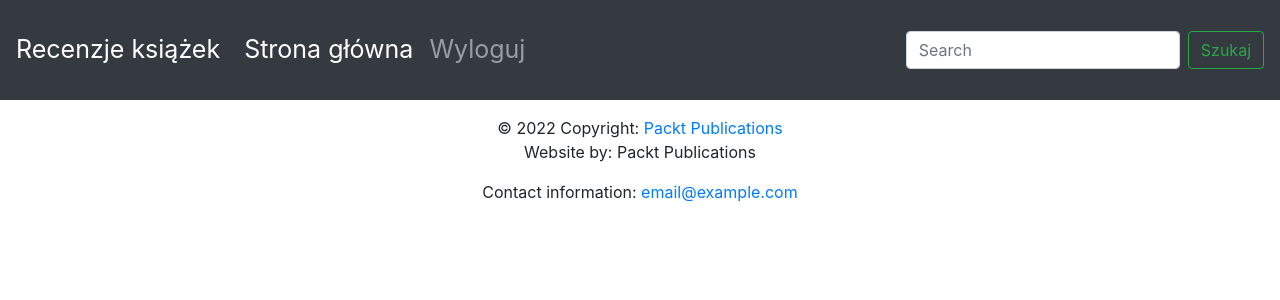
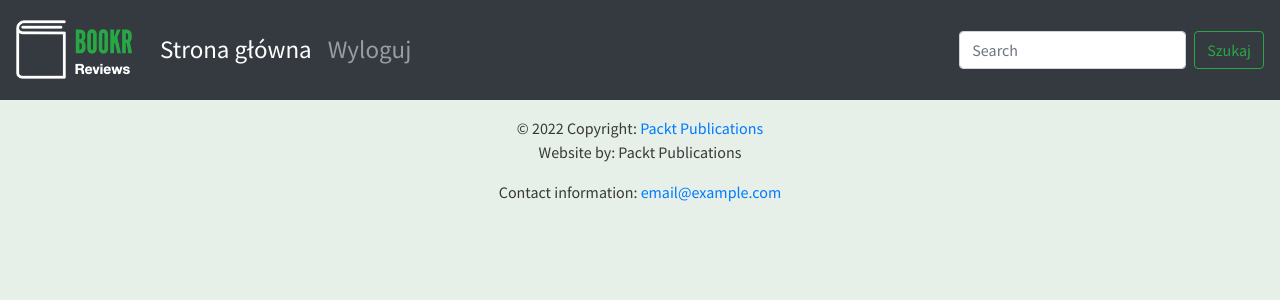
Before and after one commit to lukwac123/bookr, a Django app: page /books/ in a window 1280 px wide. Shown: the top 300 px of the page. Run offline with Django 5.2, Linux system fonts and the light colour scheme; data that the repository does not hold is empty; some libraries are stand-ins or nearby versions.

Commit message:
Dodanie logo oraz styli css

```diff
--- a/bookr/settings.py
+++ b/bookr/settings.py
@@ -123,3 +123,5 @@ STATIC_URL = 'static/'
 # https://docs.djangoproject.com/en/5.1/ref/settings/#default-auto-field
 
 DEFAULT_AUTO_FIELD = 'django.db.models.BigAutoField'
+
+STATICFILES_DIRS = [os.path.join(BASE_DIR, 'static')]
--- a/reviews/templates/reviews/base.html
+++ b/reviews/templates/reviews/base.html
@@ -1,59 +1,4 @@
-<!DOCTYPE html>
-<html lang="en">
-    <head>
-        <meta charset="UTF-8">
-        <meta name="viewport" content="width=device-width, initial-scale=1.0">
+{% extends "base.html" %}
+{% load static %}
 
-        <!-- Bootstrap CSS -->
-        <link rel="stylesheet" href="https://stackpath.bootstrapcdn.com/bootstrap/4.4.1/css/bootstrap.min.css" integrity="sha384-Vkoo8x4CGsO3+Hhxv8T/Q5PaXtkKtu6ug5TOeNV6gBiFeWPGFN9MuhOf23Q9Ifjh" crossorigin="anonymous">
-
-        <link rel="stylesheet" href="https://cdnjs.cloudflare.com/ajax/libs/font-awesome/4.7.0/css/font-awesome.min.css">
-
-        <title>Recenzje książek</title>
-        <style type="text/css">
-            .navbar {
-            min-height: 100px;
-            font-size: 25px;
-            }
-            .navbar-brand {
-            font-size: 25px;
-            }
-        </style>
-
-    </head>
-    <body>
-        <nav class="navbar navbar-expand-sm navbar-dark bg-dark sticky-top">
-            <a class="navbar-brand" href="/books/">Recenzje książek</a>
-            <button class="navbar-toggler" type="button" data-toggle="collapse" data-target="#navbarSupportedContent" aria-controls="navbarSupportedContent" aria-expanded="false" aria-label="Toggle navigation">
-                <span class="navbar-toggler-icon"></span>
-            </button>
-            <div class="collapse navbar-collapse" id="navbarSupportedContent">
-                <ul class="navbar-nav mr-auto">
-                    <li class="nav-item active">
-                        <a class="nav-link" href="/">Strona główna <span class="sr-only">(current)</span></a>
-                    </li>
-                    <li class="nav-item">
-                        <a class="nav-link" href="#">Wyloguj</a>
-                    </li>
-                </ul>
-                <form class="form-inline my-2 my-lg-0">
-                    <input class="form-control mr-sm-2" type="search" placeholder="Search" aria-label="Search">
-                    <button class="btn btn-outline-success my-2 my-sm-0" type="submit">Szukaj</button>
-                </form>
-            </div>
-        </nav>
-
-        {% block content %}
-            <h1>Witaj w Bookr!</h1>
-        {% endblock %}
-
-        <!-- Copyright -->
-        <footer class="page-footer font-small blue">
-            <div class="footer-copyright text-center py-3">&copy; 2022 Copyright:
-                <a href="https://www.packtpub.com"> Packt Publications</a>
-                <p>Website by: Packt Publications</p>
-                <p>Contact information: <a href="mailto:email@example.com">email@example.com</a></p>
-            </div>
-        </footer>
-    </body>
-</html>
+{% block brand %}<img src="{% static 'reviews/logo.png' %}">{% endblock %}
--- a/reviews/views.py
+++ b/reviews/views.py
@@ -3,7 +3,7 @@ from .models import Book, Review
 from .utils import average_rating
 
 def index(request):
-    return render(request, "reviews/base.html")
+    return render(request, "base.html")
 
 def book_search(request):
     search_text = request.GET.get("search", "")
--- /dev/null
+++ b/static/main.css
@@ -0,0 +1,22 @@
+.navbar {
+    min-height: 100px;
+    font-size: 25px;
+    }
+
+.navbar-brand {
+    font-size: 25px;
+    }
+
+.navbar-brand > img {
+        height: 60px;
+    }
+
+body {
+    font-family: 'Source Sans Pro', sans-serif;
+    background-color: #e6efe8;
+    color: #393939;
+}
+
+h1, h2, h3, h4, h5, h6 {
+    font-family: 'Libre Baskerville', serif;
+}
--- /dev/null
+++ b/templates/base.html
@@ -0,0 +1,55 @@
+{% load static %}
+
+<!DOCTYPE html>
+<html lang="en">
+    <head>
+        <meta charset="UTF-8">
+        <meta name="viewport" content="width=device-width, initial-scale=1.0">
+
+        <!-- Bootstrap CSS -->
+        <link rel="stylesheet" href="https://stackpath.bootstrapcdn.com/bootstrap/4.4.1/css/bootstrap.min.css" integrity="sha384-Vkoo8x4CGsO3+Hhxv8T/Q5PaXtkKtu6ug5TOeNV6gBiFeWPGFN9MuhOf23Q9Ifjh" crossorigin="anonymous">
+
+        <link rel="stylesheet" href="https://cdnjs.cloudflare.com/ajax/libs/font-awesome/4.7.0/css/font-awesome.min.css">
+
+        <title>Recenzje książek</title>
+
+        <link rel="stylesheet" href="{% static 'main.css' %}">
+        <link rel="stylesheet" href="https://fonts.googleapis.com/css?family=Libre+Baskerville|Source+Sans+Pro&display=swap">
+
+    </head>
+    <body>
+        <nav class="navbar navbar-expand-sm navbar-dark bg-dark sticky-top">
+            <a class="navbar-brand" href="/books/">{% block brand %} <img src="{% static 'logo.png' %}"> {% endblock %}</a>
+            <button class="navbar-toggler" type="button" data-toggle="collapse" data-target="#navbarSupportedContent" aria-controls="navbarSupportedContent" aria-expanded="false" aria-label="Toggle navigation">
+                <span class="navbar-toggler-icon"></span>
+            </button>
+            <div class="collapse navbar-collapse" id="navbarSupportedContent">
+                <ul class="navbar-nav mr-auto">
+                    <li class="nav-item active">
+                        <a class="nav-link" href="/">Strona główna <span class="sr-only">(current)</span></a>
+                    </li>
+                    <li class="nav-item">
+                        <a class="nav-link" href="#">Wyloguj</a>
+                    </li>
+                </ul>
+                <form class="form-inline my-2 my-lg-0">
+                    <input class="form-control mr-sm-2" type="search" placeholder="Search" aria-label="Search">
+                    <button class="btn btn-outline-success my-2 my-sm-0" type="submit">Szukaj</button>
+                </form>
+            </div>
+        </nav>
+
+        {% block content %}
+            <h1>Witaj w Bookr!</h1>
+        {% endblock %}
+
+        <!-- Copyright -->
+        <footer class="page-footer font-small blue">
+            <div class="footer-copyright text-center py-3">&copy; 2022 Copyright:
+                <a href="https://www.packtpub.com"> Packt Publications</a>
+                <p>Website by: Packt Publications</p>
+                <p>Contact information: <a href="mailto:email@example.com">email@example.com</a></p>
+            </div>
+        </footer>
+    </body>
+</html>
```
Also changed, not shown: reviews/static/reviews/logo.png (added), static/logo.png (added).
